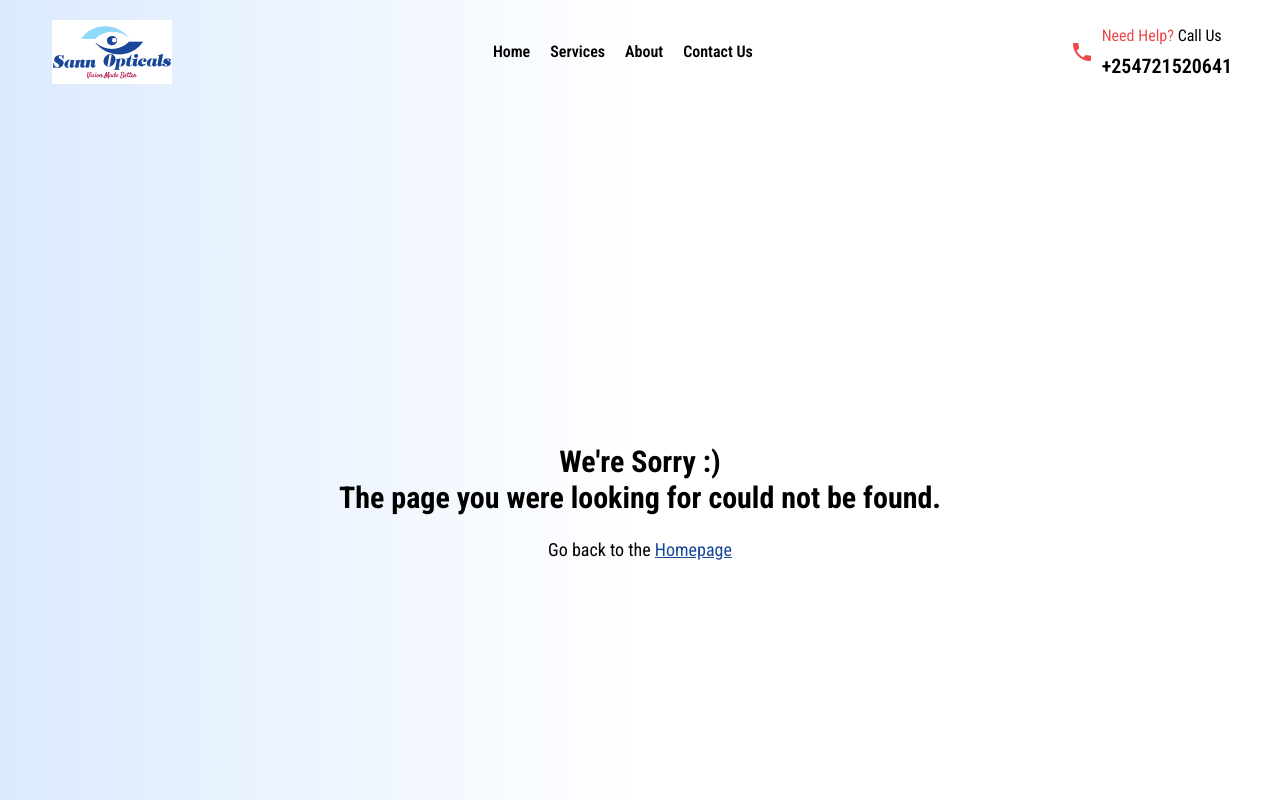
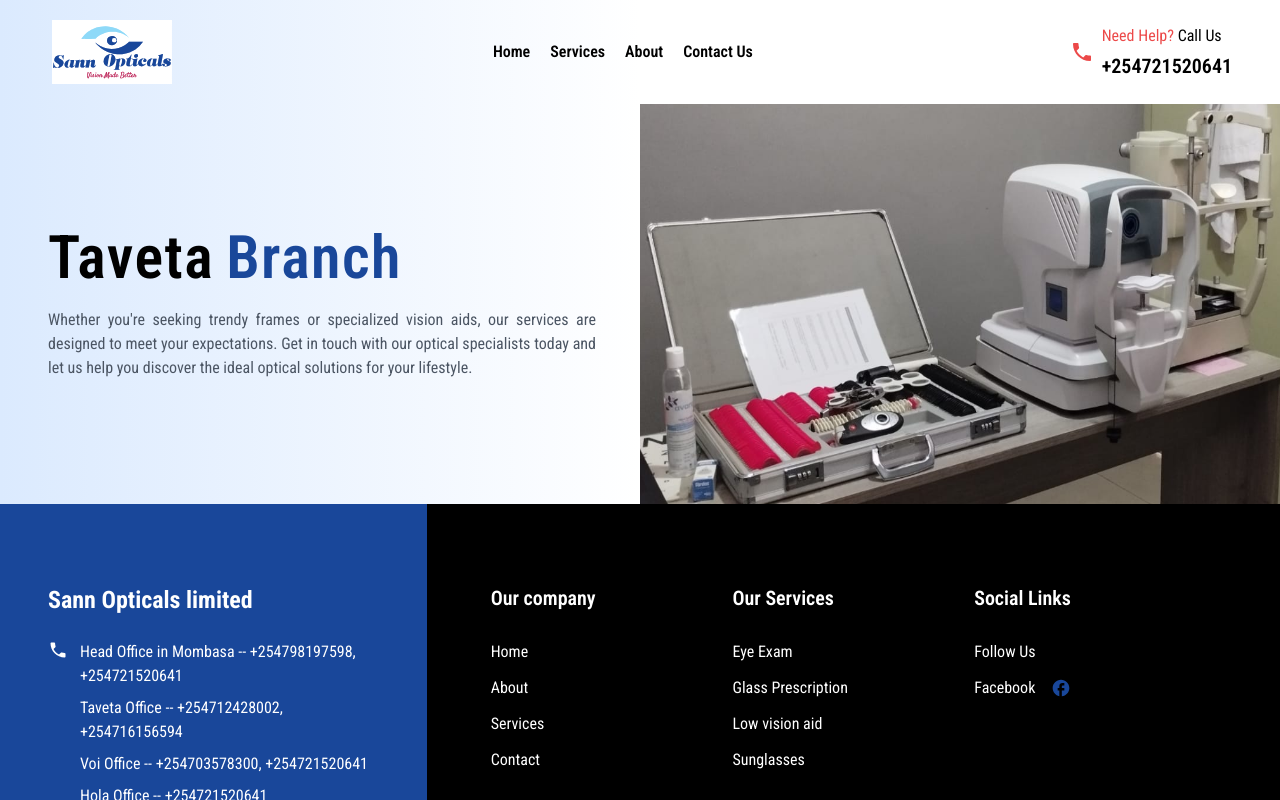
Before and after one commit to JoelOgira/sann-opticals, a Next.js app: page /branches/taveta in a window 1280 px wide. Before the commit this address had no page. Shown: the top 800 px of the page. Built offline with nearby package versions, Linux system fonts and the light colour scheme.

Commit message:
Created Taveta branch page

```diff
--- /dev/null
+++ b/app/branches/taveta/page.jsx
@@ -0,0 +1,11 @@
+import Banner from "../Banner"
+
+const Taveta = () => {
+    return (
+        <main>
+            <Banner location={'Taveta'} />
+        </main>
+    )
+}
+
+export default Taveta
```
